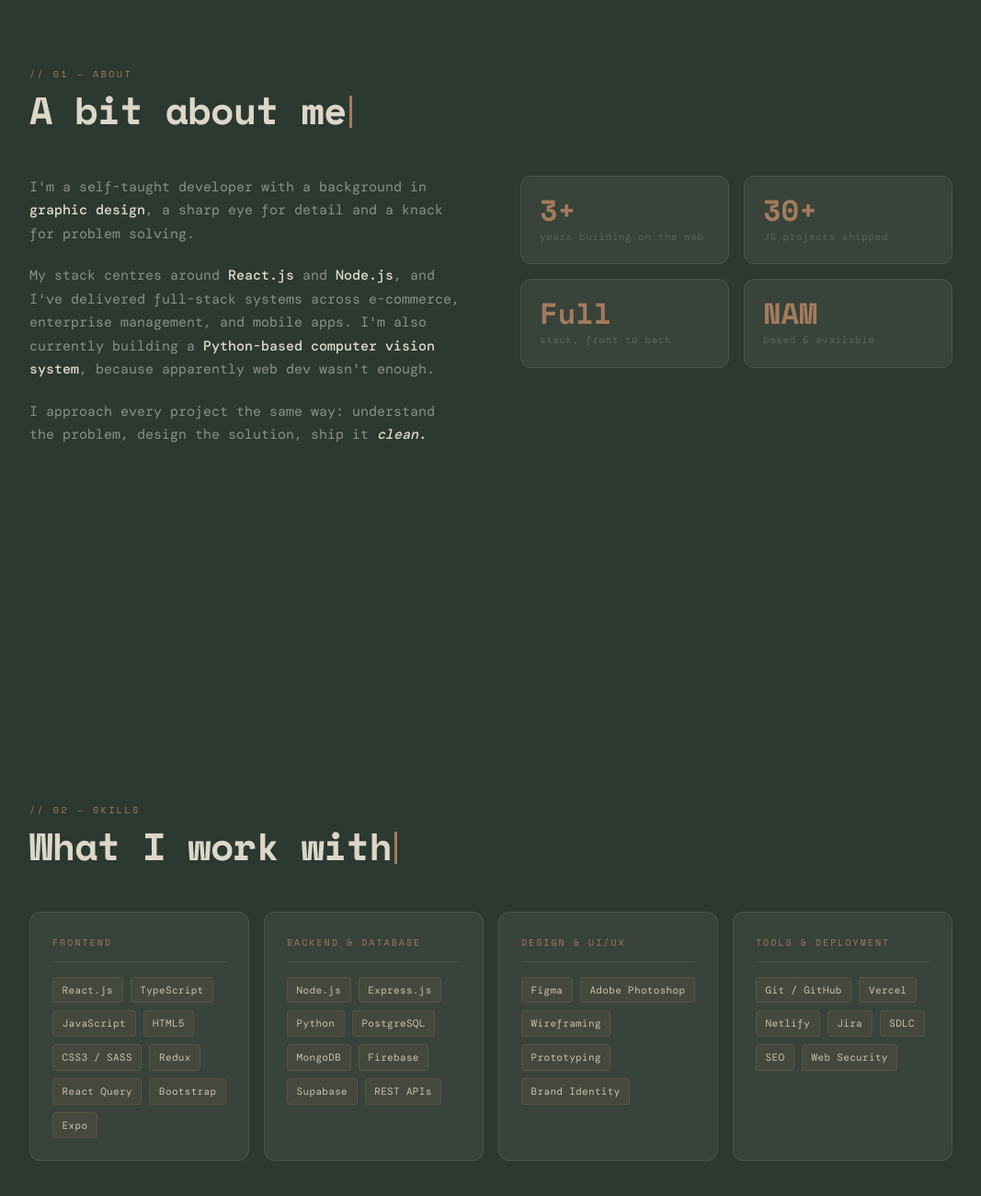
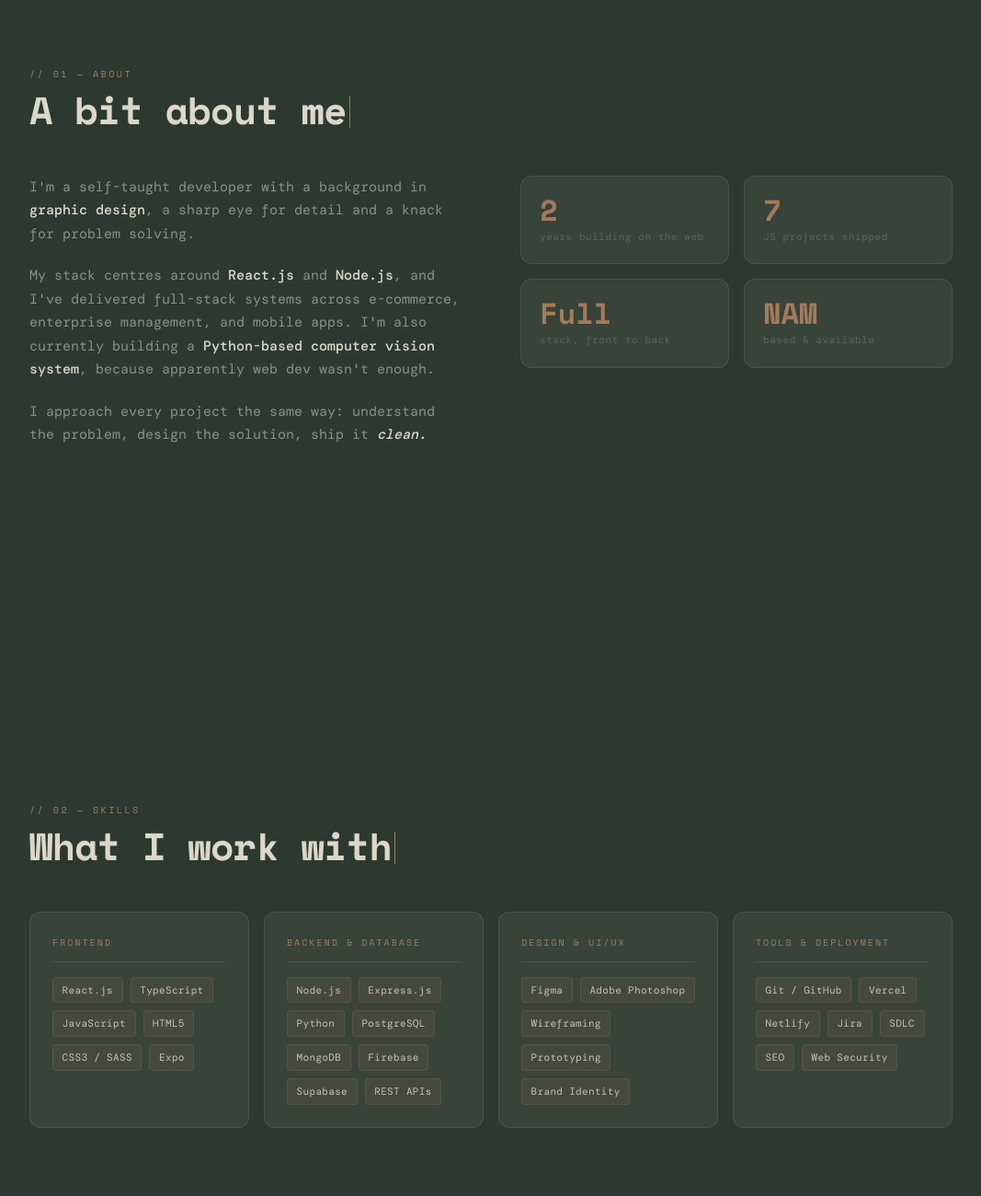
Before and after one commit to TiffanyNels/Portfolio_Website, a plain HTML site: page index.html in a window 1280 px wide. Shown: the part 840-2140 px from the top of the page at 92% size, without its empty margins (106-1173 px from the left). Drawn offline with nearby package versions, Linux system fonts and the light colour scheme; a web font is replaced by a local one.

Commit message:
Updated about section stats

```diff
--- a/index.html
+++ b/index.html
@@ -659,7 +659,7 @@
   /* ── TITLE TYPEWRITER CURSOR ── */
   .title-cursor {
     display: inline-block;
-    width: 3px;
+    width: 1.5px;
     height: 0.85em;
     margin-left: 3px;
     background: var(--clay);
@@ -742,11 +742,11 @@
     </div>
     <div class="about-stats">
       <div class="stat-card">
-        <div class="stat-num">3+</div>
+        <div class="stat-num">2</div>
         <div class="stat-label">years building on the web</div>
       </div>
       <div class="stat-card">
-        <div class="stat-num">30+</div>
+        <div class="stat-num">7</div>
         <div class="stat-label">JS projects shipped</div>
       </div>
       <div class="stat-card">
@@ -774,9 +774,6 @@
         <span class="skill-tag">JavaScript</span>
         <span class="skill-tag">HTML5</span>
         <span class="skill-tag">CSS3 / SASS</span>
-        <span class="skill-tag">Redux</span>
-        <span class="skill-tag">React Query</span>
-        <span class="skill-tag">Bootstrap</span>
         <span class="skill-tag">Expo</span>
       </div>
     </div>
```
